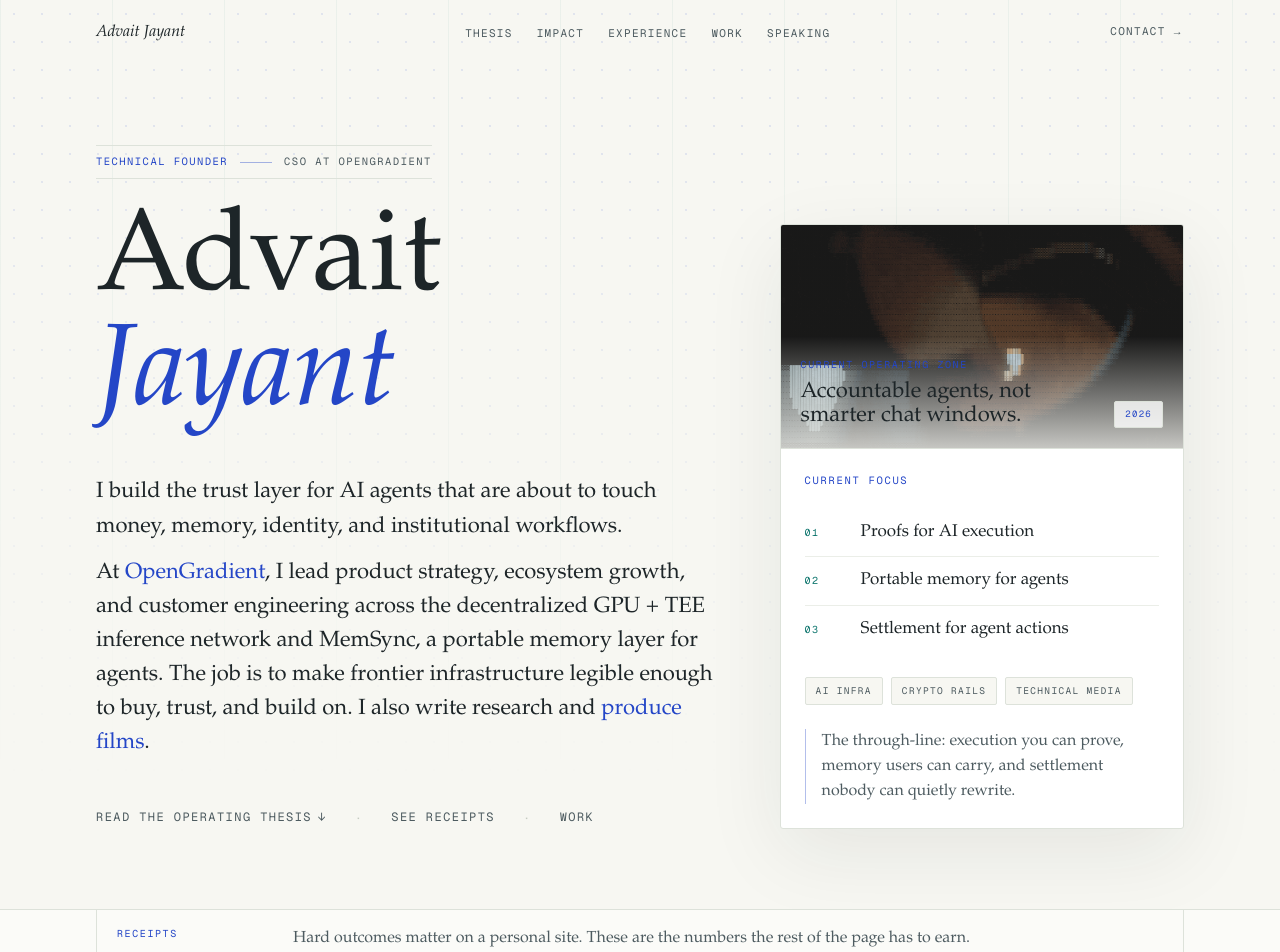
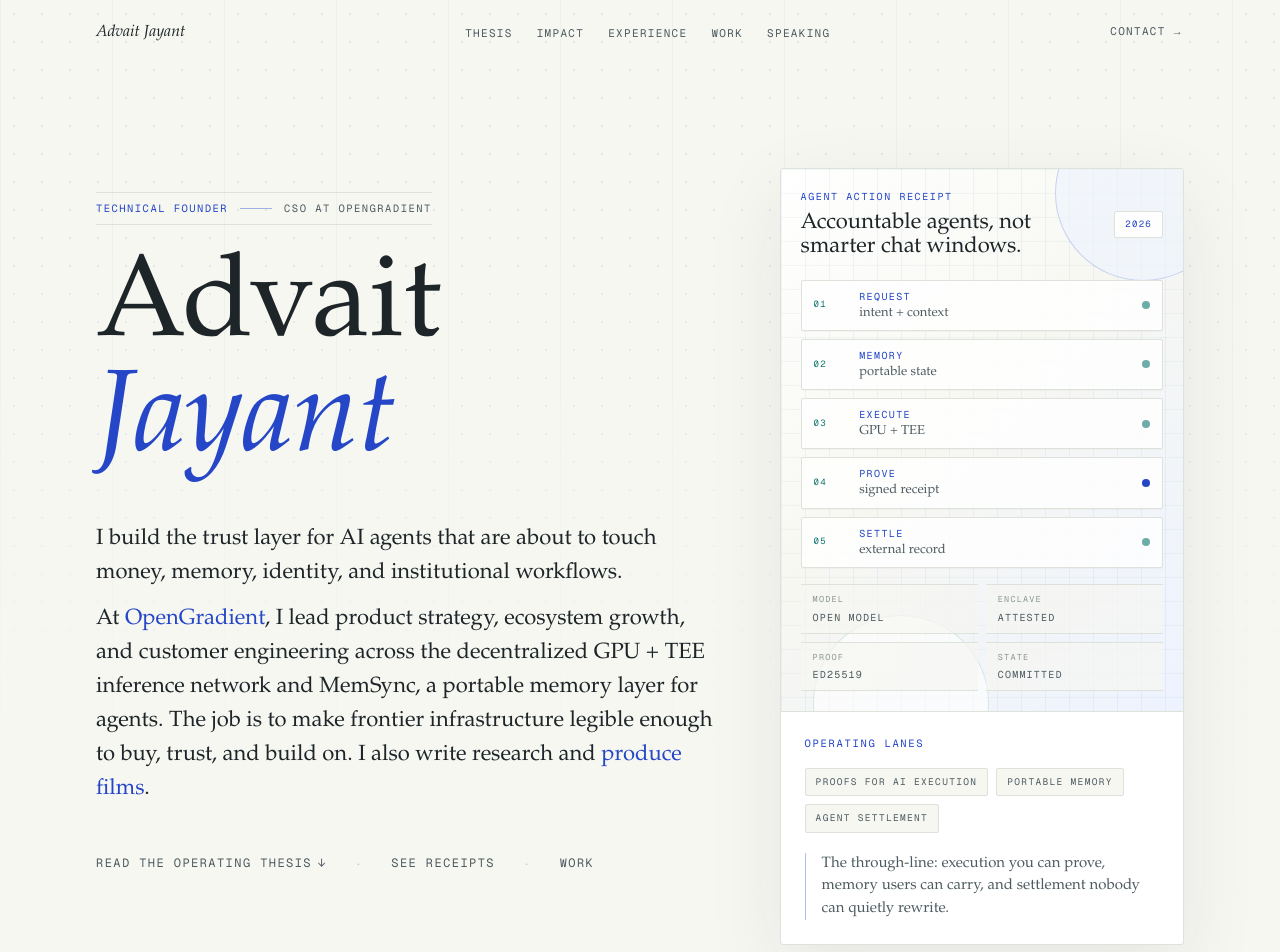
Before and after one commit to 0xadvait/personal_web, a Next.js app: page / in a window 1280 px wide. Shown: the top 952 px of the page. Built offline with nearby package versions, Linux system fonts and the light colour scheme.

Commit message:
Refine hero artifact and proof strip

```diff
--- a/src/components/Hero.js
+++ b/src/components/Hero.js
@@ -1,15 +1,23 @@
 'use client';
 
-import Image from 'next/image';
 import { motion, useReducedMotion } from 'motion/react';
 
-const focus = [
-  ['01', 'Proofs for AI execution'],
-  ['02', 'Portable memory for agents'],
-  ['03', 'Settlement for agent actions'],
+const signals = ['proofs for AI execution', 'portable memory', 'agent settlement'];
+
+const pipeline = [
+  { k: 'Request', v: 'intent + context' },
+  { k: 'Memory', v: 'portable state' },
+  { k: 'Execute', v: 'GPU + TEE' },
+  { k: 'Prove', v: 'signed receipt' },
+  { k: 'Settle', v: 'external record' },
 ];
 
-const signals = ['AI infra', 'crypto rails', 'technical media'];
+const receipt = [
+  ['model', 'open model'],
+  ['enclave', 'attested'],
+  ['proof', 'ed25519'],
+  ['state', 'committed'],
+];
 
 export default function Hero() {
   const shouldReduceMotion = useReducedMotion();
@@ -31,7 +39,7 @@ export default function Hero() {
       <div className="dot-field" aria-hidden />
 
       <div className="relative z-10 mx-auto max-w-6xl px-5 sm:px-8">
-        <div className="grid min-h-[88svh] items-center gap-12 pb-14 pt-28 sm:min-h-[92svh] sm:pb-20 sm:pt-36 lg:grid-cols-[minmax(0,0.95fr)_minmax(320px,0.62fr)] lg:gap-16">
+        <div className="grid min-h-[86svh] items-center gap-12 pb-6 pt-24 sm:min-h-[90svh] sm:pb-8 sm:pt-30 lg:grid-cols-[minmax(0,0.95fr)_minmax(320px,0.62fr)] lg:gap-16">
           <div className="min-w-0">
             <motion.div
               {...fadeUp(10, 0, 0.75)}
@@ -96,50 +104,15 @@ export default function Hero() {
           <motion.aside
             {...fadeUp(14, 0.42, 0.8)}
             aria-label="Current focus"
-            className="relative overflow-hidden rounded-[3px] border border-border bg-surface shadow-[0_24px_80px_rgba(29,37,40,0.08)] lg:mt-20"
+            className="relative overflow-hidden rounded-[3px] border border-border bg-surface shadow-[0_24px_80px_rgba(29,37,40,0.08)] lg:mt-12"
           >
-            <div className="relative h-48 overflow-hidden border-b border-border sm:h-56">
-              <Image
-                src="/images/ascii_bg.gif"
-                alt=""
-                fill
-                priority
-                unoptimized
-                sizes="(min-width: 1024px) 390px, 100vw"
-                className="object-cover"
-              />
-              <div className="absolute inset-0 bg-gradient-to-b from-bg/10 via-bg/10 to-bg/80" />
-              <div className="absolute inset-x-0 bottom-0 flex items-end justify-between gap-4 p-5">
-                <div>
-                  <div className="font-mono text-[10px] uppercase tracking-[0.16em] text-accent">
-                    Current operating zone
-                  </div>
-                  <p className="mt-2 max-w-[17rem] font-serif text-[22px] leading-[1.1] text-fg">
-                    Accountable agents, not smarter chat windows.
-                  </p>
-                </div>
-                <span className="hidden rounded-[2px] border border-border bg-surface/80 px-2.5 py-1.5 font-mono text-[9px] uppercase tracking-[0.14em] text-accent sm:inline-flex">
-                  2026
-                </span>
-              </div>
-            </div>
+            <HeroSystemPanel />
 
             <div className="p-5 sm:p-6">
               <div className="font-mono text-[10.5px] uppercase tracking-[0.16em] text-accent">
-                Current focus
+                Operating lanes
               </div>
-              <ul className="mt-5 divide-y divide-border-soft">
-                {focus.map(([num, label]) => (
-                  <li key={label} className="grid grid-cols-[2.5rem_1fr] items-baseline gap-4 py-3">
-                    <span className="font-mono text-[10px] uppercase tracking-[0.14em] text-accent-alt">
-                      {num}
-                    </span>
-                    <span className="font-serif text-[17px] leading-snug text-fg">{label}</span>
-                  </li>
-                ))}
-              </ul>
-
-              <div className="mt-6 flex flex-wrap gap-2">
+              <div className="mt-4 flex flex-wrap gap-2">
                 {signals.map((signal) => (
                   <span
                     key={signal}
@@ -150,7 +123,7 @@ export default function Hero() {
                 ))}
               </div>
 
-              <p className="mt-6 border-l border-accent/35 pl-4 font-serif text-[16px] leading-[1.55] text-fg-muted">
+              <p className="mt-5 border-l border-accent/35 pl-4 font-serif text-[15px] leading-[1.5] text-fg-muted">
                 The through-line: execution you can prove, memory users can carry, and settlement
                 nobody can quietly rewrite.
               </p>
@@ -161,3 +134,74 @@ export default function Hero() {
     </section>
   );
 }
+
+function HeroSystemPanel() {
+  return (
+    <div className="relative overflow-hidden border-b border-border bg-[linear-gradient(135deg,#ffffff_0%,#f7f7f2_46%,#edf3ff_100%)] p-5">
+      <div
+        aria-hidden
+        className="absolute inset-0 opacity-70 [background-image:linear-gradient(to_right,rgba(36,70,199,0.08)_1px,transparent_1px),linear-gradient(to_bottom,rgba(15,118,110,0.07)_1px,transparent_1px)] [background-size:24px_24px]"
+      />
+      <div
+        aria-hidden
+        className="absolute -right-12 -top-16 h-44 w-44 rounded-full border border-accent/20 bg-accent-soft/60"
+      />
+      <div
+        aria-hidden
+        className="absolute -bottom-20 left-8 h-44 w-44 rounded-full border border-accent-alt/15 bg-surface/60"
+      />
+
+      <div className="relative z-10 flex items-center justify-between gap-4">
+        <div>
+          <div className="font-mono text-[10px] uppercase tracking-[0.16em] text-accent">
+            Agent action receipt
+          </div>
+          <p className="mt-2 max-w-[18rem] font-serif text-[22px] leading-[1.08] text-fg">
+            Accountable agents, not smarter chat windows.
+          </p>
+        </div>
+        <span className="hidden rounded-[2px] border border-border bg-surface/90 px-2.5 py-1.5 font-mono text-[9px] uppercase tracking-[0.14em] text-accent sm:inline-flex">
+          2026
+        </span>
+      </div>
+
+      <div className="relative z-10 mt-5 grid gap-2">
+        {pipeline.map((step, index) => (
+          <div
+            key={step.k}
+            className="grid grid-cols-[2.1rem_minmax(0,1fr)_auto] items-center gap-3 rounded-[2px] border border-border bg-surface/82 px-3 py-2 shadow-[0_1px_0_rgba(29,37,40,0.03)]"
+          >
+            <span className="font-mono text-[9px] uppercase tracking-[0.14em] text-accent-alt">
+              {String(index + 1).padStart(2, '0')}
+            </span>
+            <div className="min-w-0">
+              <div className="font-mono text-[10px] uppercase tracking-[0.14em] text-accent">
+                {step.k}
+              </div>
+              <div className="mt-0.5 truncate font-serif text-[13px] leading-tight text-fg-muted">
+                {step.v}
+              </div>
+            </div>
+            <span
+              aria-hidden
+              className={`h-2 w-2 rounded-full ${index === 3 ? 'bg-accent' : 'bg-accent-alt/60'}`}
+            />
+          </div>
+        ))}
+      </div>
+
+      <dl className="relative z-10 mt-4 grid grid-cols-2 gap-2">
+        {receipt.map(([k, v]) => (
+          <div key={k} className="border-y border-border bg-bg/70 px-3 py-2">
+            <dt className="font-mono text-[8.5px] uppercase tracking-[0.14em] text-fg-dim">
+              {k}
+            </dt>
+            <dd className="mt-1 font-mono text-[10px] uppercase tracking-[0.12em] text-fg-muted">
+              {v}
+            </dd>
+          </div>
+        ))}
+      </dl>
+    </div>
+  );
+}
--- a/src/components/ProofStrip.js
+++ b/src/components/ProofStrip.js
@@ -13,22 +13,19 @@ export default function ProofStrip() {
     <section aria-label="Selected proof points" className="border-t border-border bg-surface/45">
       <div className="mx-auto max-w-6xl px-5 sm:px-8">
         <Reveal>
-          <div className="border-x border-border">
-            <div className="grid gap-4 border-b border-border px-4 py-4 sm:grid-cols-[9rem_1fr] sm:gap-8 sm:px-5">
+          <div className="grid grid-cols-2 border-x border-border lg:grid-cols-[1.25fr_repeat(5,minmax(0,1fr))]">
+            <div className="col-span-2 border-b border-r border-border px-4 py-5 sm:px-5 lg:col-span-1 lg:border-b-0">
               <div className="font-mono text-[10px] uppercase tracking-[0.16em] text-accent">
                 Receipts
               </div>
-              <p className="max-w-3xl font-serif text-[15px] leading-[1.55] text-fg-muted sm:text-base">
-                Hard outcomes matter on a personal site. These are the numbers the rest of the page
-                has to earn.
+              <p className="mt-2 max-w-sm font-serif text-[14px] leading-[1.45] text-fg-muted">
+                Hard outcomes the rest of the page has to earn.
               </p>
             </div>
-          </div>
-          <dl className="grid grid-cols-2 border-x border-border sm:grid-cols-5">
             {proof.map((item) => (
-              <div
+              <dl
                 key={item.label}
-                className="border-b border-r border-border px-4 py-5 last:border-r-0 sm:border-b-0 sm:px-5 sm:py-6"
+                className="border-b border-r border-border px-4 py-5 last:border-r-0 lg:border-b-0 lg:px-5 lg:py-6"
               >
                 <dt className="font-mono text-[9.5px] uppercase tracking-[0.14em] text-fg-muted">
                   {item.label}
@@ -39,9 +36,9 @@ export default function ProofStrip() {
                 <dd className="mt-2 font-serif text-[13px] leading-snug text-fg-dim">
                   {item.detail}
                 </dd>
-              </div>
+              </dl>
             ))}
-          </dl>
+          </div>
         </Reveal>
       </div>
     </section>
```
